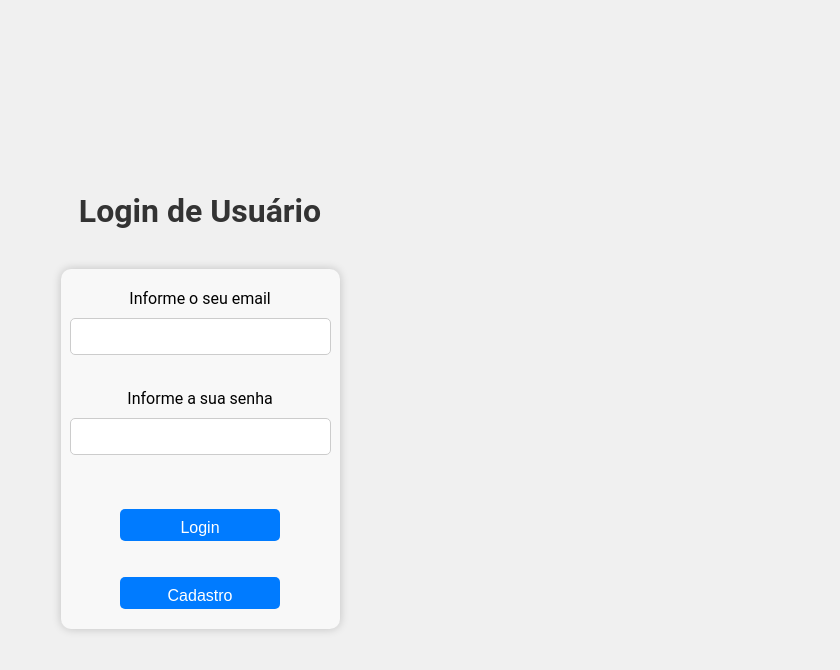
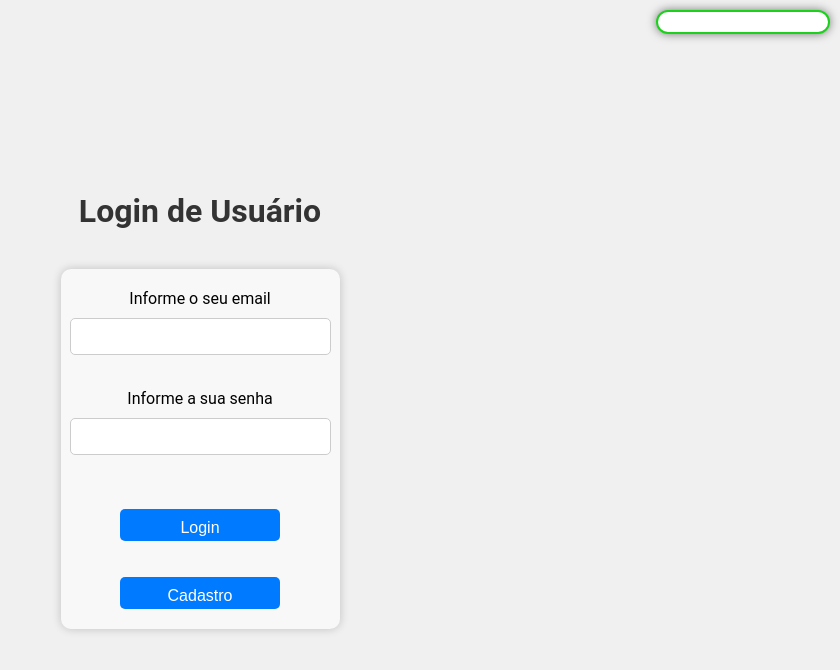
Before and after one commit to Kurokishin/consulta-placa-ocr, a React (Vite) app in the folder FrontEnd/: page / in a window 1280 px wide. Shown: the top 670 px of the page, without its empty margins (440-1280 px from the left). Built offline with nearby package versions, Linux system fonts and the light colour scheme; no server answers.

Commit message:
feat: Implementação da Temperatura

```diff
--- a/FrontEnd/src/pages/Cadastro-Placa/index.jsx
+++ b/FrontEnd/src/pages/Cadastro-Placa/index.jsx
@@ -128,7 +128,7 @@ const CadastroPlaca = () => {
 
       <div className={Styles.containerButtons}>
         <Link to={"/consulta"}>
-          <button>Consultar Placas</button>
+          <button>Consultar </button>
         </Link>
 
         <Link
--- a/FrontEnd/src/pages/Login-Usuario/index.jsx
+++ b/FrontEnd/src/pages/Login-Usuario/index.jsx
@@ -1,7 +1,10 @@
-import { useState } from "react";
+import { useState, useEffect } from "react";
 import Styles from "./styles.module.css";
 import { Link, useNavigate } from "react-router-dom";
 import axios from "axios";
+
+const API_URL_TEMP = "https://api.thingspeak.com/channels/2374597/field/1.json";
+const API_URL_UMI = "https://api.thingspeak.com/channels/2374597/field/2.json";
 
 const LoginUsuario = () => {
   const [email, setEmail] = useState("");
@@ -9,6 +12,9 @@ const LoginUsuario = () => {
 
   const [message, setMenssage] = useState("");
   const [isError, setIsError] = useState(false);
+
+  const [tempData, setTempData] = useState(null);
+  const [umiData, setUmiData] = useState(null);
 
   const navigate = useNavigate();
 
@@ -43,6 +49,29 @@ const LoginUsuario = () => {
     }
   };
 
+  useEffect(() => {
+    const fetchData = async () => {
+      try {
+        const tempResponse = await fetch(API_URL_TEMP);
+        const tempData = await tempResponse.json();
+        const lastTempEntry = tempData.feeds[tempData.feeds.length - 1];
+        setTempData(lastTempEntry);
+
+        const umiResponse = await fetch(API_URL_UMI);
+        const umiData = await umiResponse.json();
+        const lastUmiEntry = umiData.feeds[umiData.feeds.length - 1];
+        setUmiData(lastUmiEntry);
+      } catch (error) {
+        console.error("Erro ao buscar dados das APIs:", error);
+      }
+    };
+
+    fetchData();
+  }, []);
+
+  console.log("tempData", tempData);
+  console.log("umiData", umiData);
+
   return (
     <div className={Styles.body}>
       <div className={isError ? Styles.error_message : Styles.message}>
@@ -50,6 +79,21 @@ const LoginUsuario = () => {
       </div>
       <h1>Login de Usuário</h1>
       <br></br>
+
+      <div className={Styles.divTemp}>
+        {tempData && (
+          <div>
+            <p>Temperatura: {parseFloat(tempData.field1).toFixed(2)}</p>
+          </div>
+        )}
+
+        {umiData && (
+          <div>
+            <p>Umidade: {parseFloat(umiData.field2).toFixed(2)}</p>
+          </div>
+        )}
+      </div>
+
       <form onSubmit={handleSubmit}>
         <label>Informe o seu email</label>
         <input type="email" onChange={(e) => setEmail(e.target.value)} />
--- a/FrontEnd/src/pages/Login-Usuario/styles.module.css
+++ b/FrontEnd/src/pages/Login-Usuario/styles.module.css
@@ -126,3 +126,16 @@ input[type="submit"]:active {
   display: block;
   text-decoration: none;
 }
+
+.divTemp {
+  position: fixed;
+  top: 10px;
+  right: 10px;
+  border: 2px solid rgb(27, 209, 27);
+  border-radius: 15px;
+  width: 150px;
+  padding: 10px;
+  background-color: white;
+  box-shadow: 0px 0px 10px 0px rgba(0, 0, 0, 0.5);
+  z-index: 1000;
+}
```
